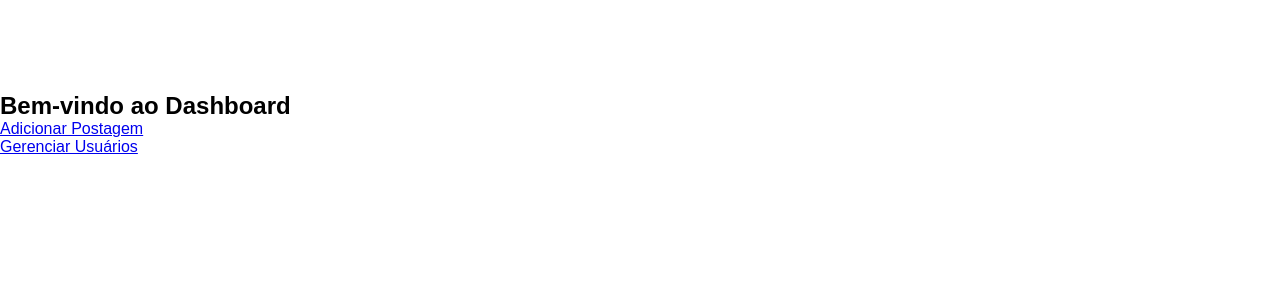
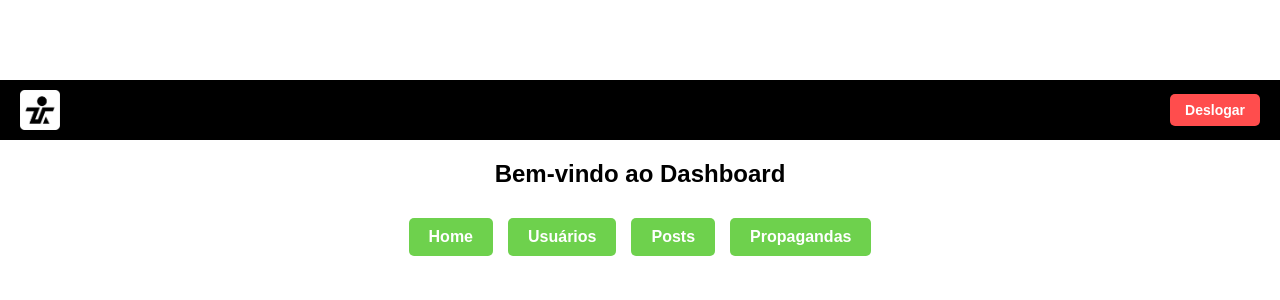
Before and after one commit to Yuud1/projeto-tocanogol, a React (Vite) app: page /dashboard in a window 1280 px wide. Shown: the top 300 px of the page. Built offline with nearby package versions, Linux system fonts and the light colour scheme.

Commit message:
remodelacao de opcoes do dashboard e estilizacao

```diff
--- a/src/App.css
+++ b/src/App.css
@@ -3,7 +3,6 @@ body {
     margin: 0;
     padding-top: 80px; /* Ajuste para a altura do seu header */
   }
-
   /* Para dispositivos móveis */
   @media (max-width: 1150px) {
     body {
--- a/src/pages/Dashboard.tsx
+++ b/src/pages/Dashboard.tsx
@@ -1,13 +1,41 @@
-import React from 'react';
+import React from "react";
+import { useNavigate } from "react-router-dom";
+import Logo from "../assets/images/logo3.png"
+import "../styles/Dashboard.css";
 
 const Dashboard: React.FC = () => {
+  const navigate = useNavigate();
+
+  const handleRedirect = (path: string) => {
+    navigate(path);
+  };
+
+  const handleLogout = () => {
+    localStorage.removeItem("auth");
+    navigate("/login");
+  };
+
   return (
-    <div>
-      <h1>Bem-vindo ao Dashboard</h1>
-      <ul>
-        <li><a href="/add-post">Adicionar Postagem</a></li>
-        <li><a href="/manage-users">Gerenciar Usuários</a></li>
-      </ul>
+    <div className="dashboard">
+      {/* Header */}
+      <header className="dashboard-header">
+        <img
+          src={Logo} // Substitua pelo caminho correto da logo
+          alt="Logo"
+        />
+        <button onClick={handleLogout}>Deslogar</button>
+      </header>
+
+      {/* Conteúdo principal */}
+      <div>
+        <h1 className="dashboard-title">Bem-vindo ao Dashboard</h1>
+        <div className="dashboard-buttons">
+          <button onClick={() => handleRedirect("/home")}>Home</button>
+          <button onClick={() => handleRedirect("/users")}>Usuários</button>
+          <button onClick={() => handleRedirect("/posts")}>Posts</button>
+          <button onClick={() => handleRedirect("/ads")}>Propagandas</button>
+        </div>
+      </div>
     </div>
   );
 };
--- /dev/null
+++ b/src/styles/dashboard.css
@@ -0,0 +1,61 @@
+/* Dashboard.css */
+
+/* Header */
+.dashboard-header {
+    display: flex;
+    justify-content: space-between;
+    align-items: center;
+    padding: 10px 20px;
+    background-color: black;
+    color: white;
+  }
+
+  .dashboard-header img {
+    height: 40px;
+  }
+
+  .dashboard-header button {
+    padding: 8px 15px;
+    font-size: 14px;
+    font-weight: bold;
+    color: white;
+    background-color: #ff4d4d;
+    border: none;
+    border-radius: 5px;
+    cursor: pointer;
+    transition: background-color 0.3s ease;
+  }
+
+  .dashboard-header button:hover {
+    background-color: #e84343;
+  }
+
+  /* Botões principais */
+  .dashboard-buttons {
+    margin-top: 30px;
+    display: flex;
+    gap: 15px;
+    justify-content: center;
+  }
+
+  .dashboard-buttons button {
+    padding: 10px 20px;
+    font-size: 16px;
+    font-weight: bold;
+    color: white;
+    background-color: #6ed14d;
+    border: none;
+    border-radius: 5px;
+    cursor: pointer;
+    transition: background-color 0.3s ease;
+  }
+
+  .dashboard-buttons button:hover {
+    background-color: #5cb13d;
+  }
+
+  /* Título */
+  .dashboard-title {
+    margin-top: 20px;
+    text-align: center;
+  }
--- a/src/styles/login.css
+++ b/src/styles/login.css
@@ -1,47 +1,60 @@
+/* Estilo específico para o body da página de login */
+.login-body {
+  padding-top: 0 !important; /* Remove o padding-top global */
+  margin: 0;
+  background-color: #f9f9f9; /* Cor de fundo para a página de login */
+  display: flex;
+  justify-content: center;
+  align-items: center;
+  height: 100vh;
+}
+
+/* Estilo da página de login */
 .login-page {
-    display: flex;
-    flex-direction: column;
-    align-items: center;
-    justify-content: center;
-    height: 100vh;
-    background-color: #f0f0f0;
-    font-family: Arial, sans-serif;
+  background: white;
+  padding: 40px;
+  border-radius: 10px;
+  box-shadow: 0 4px 8px rgba(0, 0, 0, 0.1);
+  text-align: center;
+  width: 100%;
+  max-width: 400px;
 }
 
 .login-title {
+  font-size: 24px;
+  color: #333;
   margin-bottom: 20px;
-    color: #333;
-    font-size: 24px;
+  font-weight: bold;
 }
 
 .login-form {
   display: flex;
   flex-direction: column;
-    align-items: center;
-    width: 100%;
-    max-width: 300px;
+  gap: 15px;
 }
 
 .login-input {
-    width: 100%;
   padding: 10px;
-    margin-bottom: 15px;
-    border: 1px solid #ccc;
+  font-size: 16px;
+  border: 1px solid #ddd;
   border-radius: 5px;
-    font-size: 16px;
 }
 
 .login-button {
-    width: 100%;
+  background-color: #6ed14d;
+  color: white;
+  font-size: 16px;
   padding: 10px;
-    background-color: #007bff;
-    color: white;
   border: none;
   border-radius: 5px;
-    font-size: 16px;
   cursor: pointer;
+  transition: background-color 0.3s ease;
 }
 
 .login-button:hover {
-    background-color: #0056b3;
+  background-color: #5cb13d;
 }
+
+.login-button:active {
+  background-color: #4ca02f;
+}
```
Also changed, not shown: src/assets/images/logo3.png (added). Lines whose indentation alone changed are shown as unchanged.
